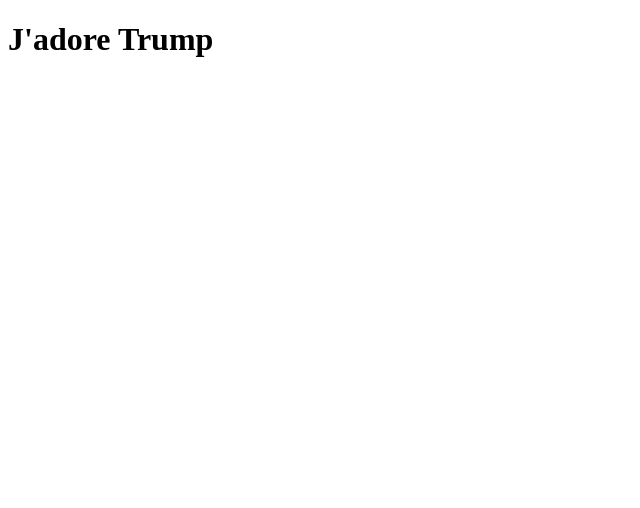
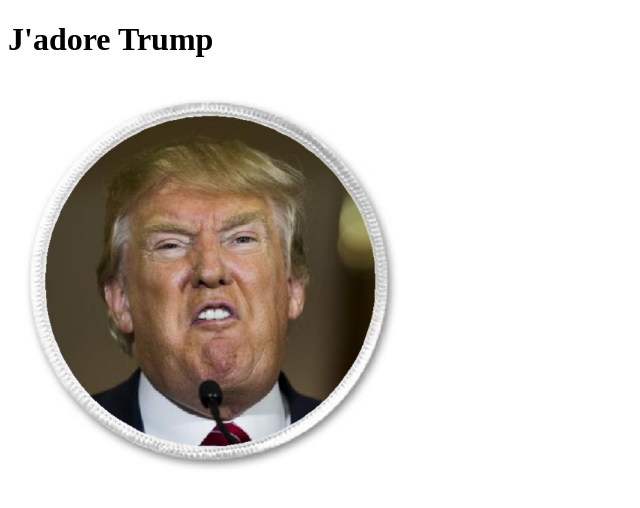
Before and after one commit to felixantoinelaroche/monsiteweb, a plain HTML site: page index.html in a window 1280 px wide. Shown: the whole page, without its empty margins (0-640 px from the left). Drawn offline with Linux system fonts and the light colour scheme.

Commit message:
Ajout photo Trump

```diff
--- a/index.html
+++ b/index.html
@@ -9,6 +9,7 @@
 
 <body>
     <h1>J'adore Trump</h1>
+    <img src="trump.jpg" width="400px" alt="Imbécile">
 </body>
 
 </html>
```
Also changed, not shown: Image/biden.jpg (added), Image/macron.jpg (added), Image/poutine.jpg (added), Image/trudeau.jpg (added), trump.jpg (added).
